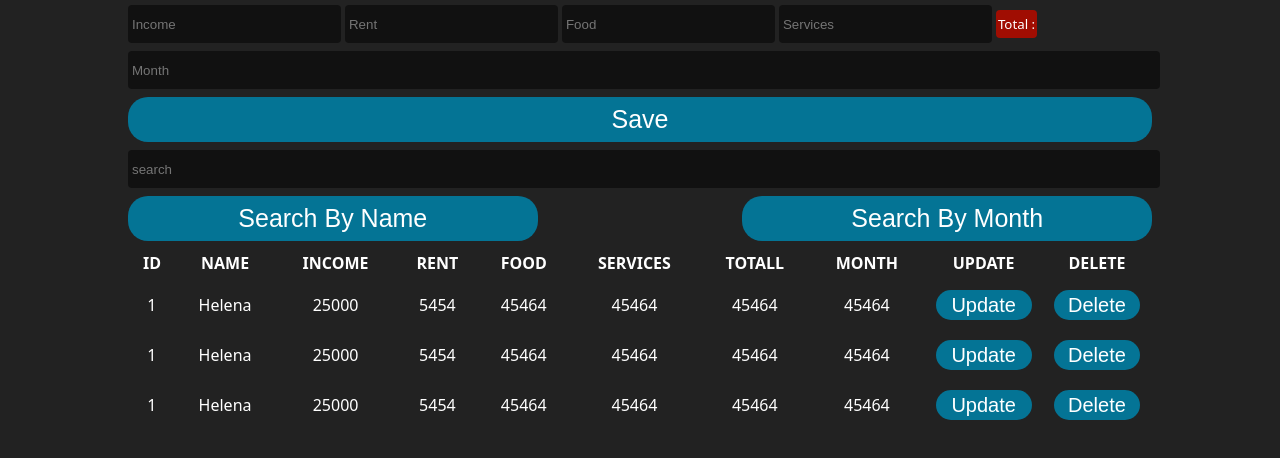
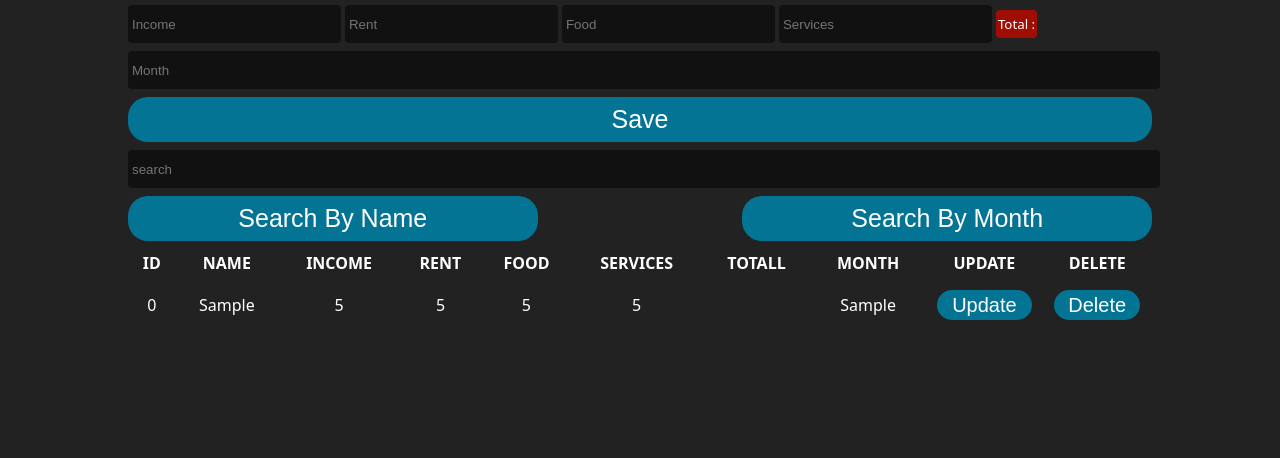
Before and after one commit to khattab2023/first_assignment-useing-JS, a plain HTML site: page index.html in a window 1280 px wide. Both pictures are taken after typing "Sample", "5", "5", "5", "5", "Sample" into the empty fields and a click on the button "Save". Shown: the part 118-576 px from the top of the page. Drawn offline with Linux system fonts and the light colour scheme.

Commit message:
create function cleare input showData()

```diff
--- a/index.html
+++ b/index.html
@@ -21,7 +21,7 @@
         <input onkeyup="getTotal()" type="number" id="rent" placeholder="Rent">
         <input onkeyup="getTotal()" type="number" id="food" placeholder="Food">
         <input onkeyup="getTotal()" type="number" id="services" placeholder="Services">
-        <small  id="total"></small>
+        <small id="total"></small>
       </div>
       <input placeholder="Month" type="text" id="month">
       <button id="submit">Save</button>
@@ -50,45 +50,11 @@
           <th>Update</th>
           <th>Delete</th>
         </tr>
-<tbody>
-  <tr>
-    <td>1</td>
-    <td>Helena</td>
-    <td>25000</td>
-    <td>5454</td>
-    <td>45464</td>
-    <td>45464</td>
-    <td>45464</td>
-    <td>45464</td>
-    <td><button id="Update">Update</button></td>
-    <td><button id="Delete">Delete</button></td>
-</tr>
-<tr>
-  <td>1</td>
-  <td>Helena</td>
-  <td>25000</td>
-  <td>5454</td>
-  <td>45464</td>
-  <td>45464</td>
-  <td>45464</td>
-  <td>45464</td>
-  <td><button id="Update">Update</button></td>
-  <td><button id="Delete">Delete</button></td>
-</tr>
-<td>1</td>
-<td>Helena</td>
-<td>25000</td>
-<td>5454</td>
-<td>45464</td>
-<td>45464</td>
-<td>45464</td>
-<td>45464</td>
-<td><button id="Update">Update</button></td>
-<td><button id="Delete">Delete</button></td>
+        <tbody id="tbody">
+
         </tbody>
       </table>
     </div>
-
   </div>
 
 
--- a/js/main.js
+++ b/js/main.js
@@ -1,3 +1,12 @@
+//* get total
+//* save localstorage
+//* cleare input
+//* reading
+//* delete
+//* update
+//* search
+//* clean datatype
+
 let name = document.getElementById("name");
 let income = document.getElementById("income");
 let rent = document.getElementById("rent");
@@ -7,77 +16,81 @@ let total = document.getElementById("total");
 let month = document.getElementById("month");
 let save = document.getElementById("submit");
 
-4
-
-
-
-
-//* reading
-//* delete
-//* update
-//* search
-//* clean datatype
-
 //* get total
-function getTotal(){
-  if (income.value != ""){
+function getTotal() {
+  if (income.value != "") {
     let result = +income.value - (+rent.value + +food.value + +services.value);
     //*add + before (inbut-string)  to change to number
     total.innerHTML = result;
-    total.style.background = "#040"
+    total.style.background = "#040";
     //* if i have no data Empty the writing field and return the total's color to red again
-  }else{
+  } else {
     total.innerHTML = "";
-    total.style.background = "#a00d02"
+    total.style.background = "#a00d02";
   }
 }
-
 
 //* Save the entered datato localstorge
 
 let dataPro;
-if (localStorage.users != null){
-  dataPro = JSON.parse(localStorage.users)
-}else{
+if (localStorage.users != null) {
+  dataPro = JSON.parse(localStorage.users);
+} else {
   dataPro = [];
 }
-// *let dataPro = [];
 
-submit.onclick = function(){
-  let newPro ={
-    name:name.value,
-    income:income.value,
-    rent:rent.value,
-    food:food.value,
-    services:services.value,
-    services:services.value,
-    total:total.innerHTML,
-    month:month.value,
-  }
-  dataPro.push(newPro)
+submit.onclick = function () {
+  let newPro = {
+    name: name.value,
+    income: income.value,
+    rent: rent.value,
+    food: food.value,
+    services: services.value,
+    services: services.value,
+    total: total.innerHTML,
+    month: month.value,
+  };
+  dataPro.push(newPro);
   //* save localstorage
-  localStorage.setItem("users",   JSON.stringify(dataPro)  )
-  cleareData()
-}
+  localStorage.setItem("users", JSON.stringify(dataPro));
+  cleareData();
+  showData();
+};
 
 //* cleare input
 
-function cleareData(){
-  name.value ="";
-  income.value ="";
-  rent.value ="";
-  food.value ="";
-  services.value ="";
-  total.innerHTML ="";
-  month.value ="";
+function cleareData() {
+  name.value = "";
+  income.value = "";
+  rent.value = "";
+  food.value = "";
+  services.value = "";
+  total.innerHTML = "";
+  month.value = "";
 }
 
+//* reading
 
-
-// *function getsubmit() {
-//*   return this.element;
-//* }
-// *console.log(name, income, rent, rent, food, services, total, month, save);
-//* function getTotal(){
-// *  console.log("done")
-//* }
+function showData() {
+  let table = "";
+  //*create loop
+  for (let i = 0; i < dataPro.length; i++) {
+    table += `
+<tr>
+    <td>${i}</td>
+    <td>${dataPro[i].name}</td>
+    <td>${dataPro[i].income}</td>
+    <td>${dataPro[i].rent}</td>
+    <td>${dataPro[i].food}</td>
+    <td>${dataPro[i].services}</td>
+    <td>${dataPro[i].total}</td>
+    <td>${dataPro[i].month}</td>
+   <td><button id="Update">Update</button></td>
+    <td><button id="Delete">Delete</button></td>
+ </tr>
+`;
+  }
+  document.getElementById("tbody").innerHTML = table;
+}
+//* to make data on scren always
+showData()
```
Also changed, not shown: styles/index.scss (indentation only), 1 other file. Lines whose indentation alone changed are shown as unchanged.
